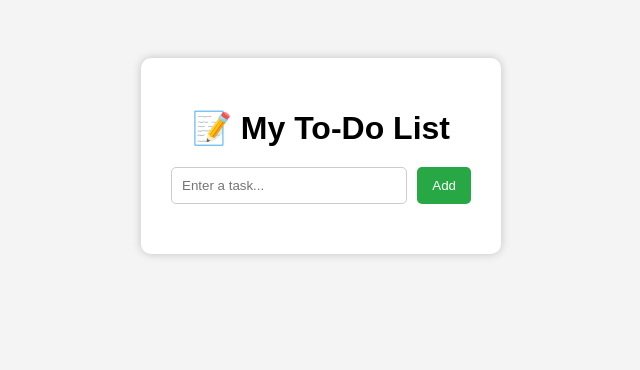
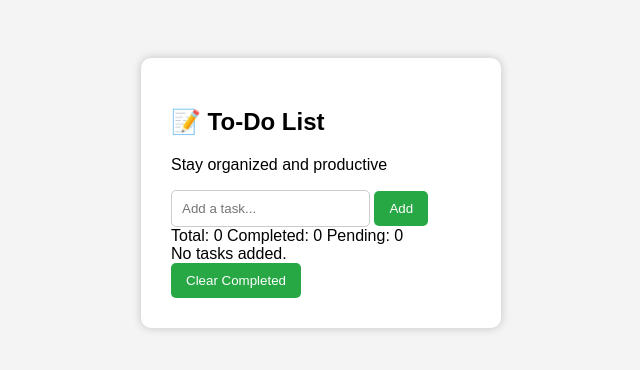
Before and after one commit to viji116/To-Do-List, a plain HTML site: page index.html in a window 1280 px wide. Shown: the whole page, without its empty margins (319-959 px from the left). Drawn offline with Linux system fonts and the light colour scheme.

Commit message:
Update index.html

```diff
--- a/index.html
+++ b/index.html
@@ -1,18 +1,32 @@
 <!DOCTYPE html>
 <html lang="en">
 <head>
-  <meta charset="UTF-8">
-  <title>To-Do List</title>
+  <meta charset="UTF-8" />
+  <meta name="viewport" content="width=device-width, initial-scale=1.0"/>
+  <title>Simple To-Do List</title>
   <link rel="stylesheet" href="style.css">
 </head>
 <body>
   <div class="container">
-    <h1>📝 My To-Do List</h1>
-    <div class="input-section">
-      <input type="text" id="taskInput" placeholder="Enter a task..." />
+    <h2>📝 To-Do List</h2>
+    <p>Stay organized and productive</p>
+
+    <div class="input-group">
+      <input type="text" id="taskInput" placeholder="Add a task...">
       <button onclick="addTask()">Add</button>
     </div>
-    <ul id="taskList"></ul>
+
+    <div class="stats">
+      <span id="total">Total: 0</span>
+      <span id="completed">Completed: 0</span>
+      <span id="pending">Pending: 0</span>
+    </div>
+
+    <div id="taskList">
+      <div class="empty">No tasks added.</div>
+    </div>
+
+    <button class="clear-btn" onclick="clearCompleted()" id="clearBtn" disabled>Clear Completed</button>
   </div>
 
   <script src="script.js"></script>
```
